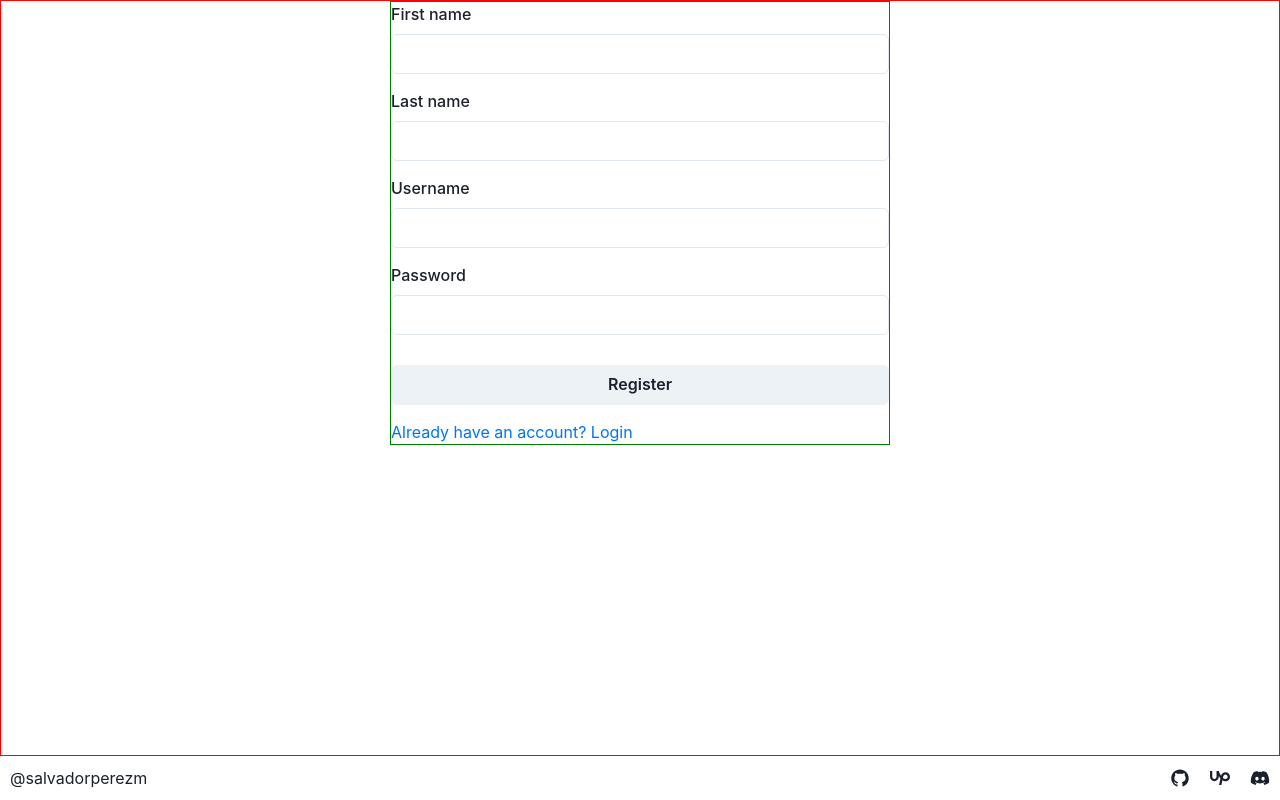
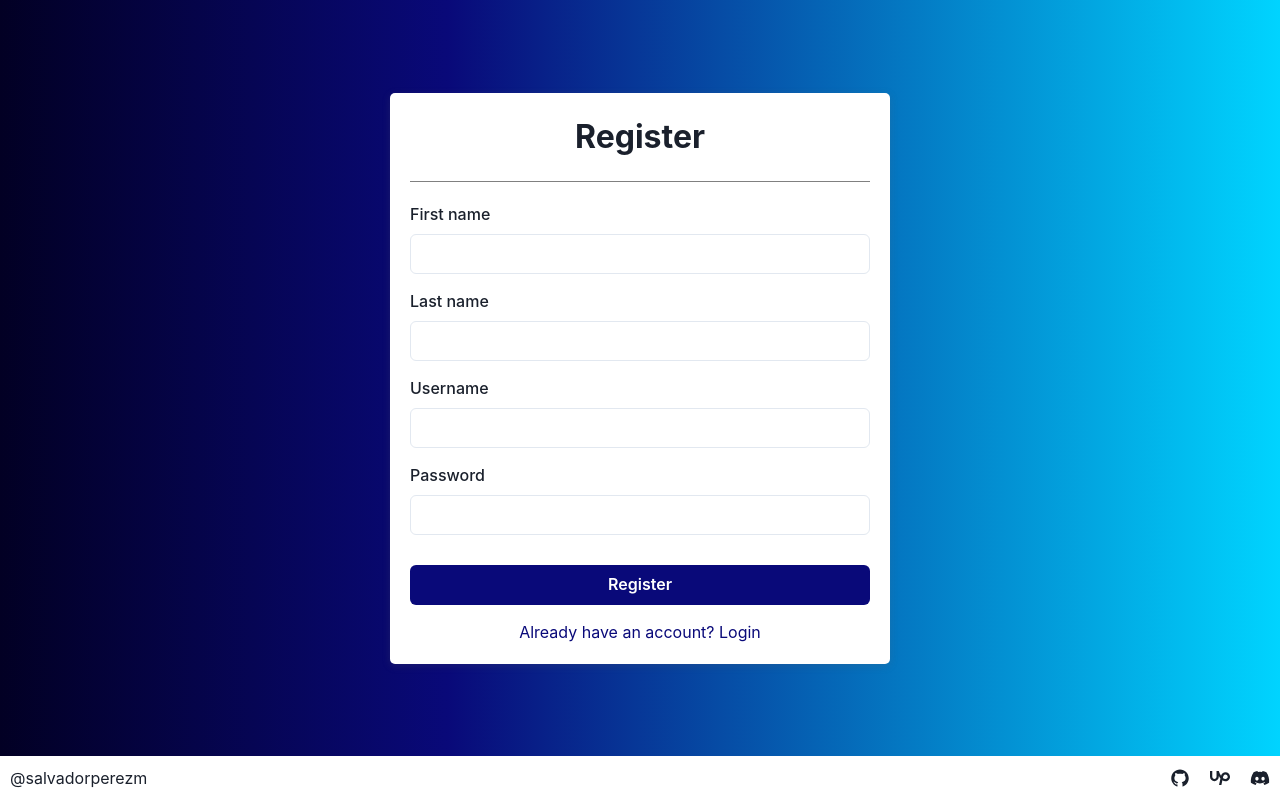
Before and after one commit to salvadorperezm/to-do-app, a React (Vite) app: page /register in a window 1280 px wide. Built offline with nearby package versions, Linux system fonts and the light colour scheme.

Commit message:
register styles done

```diff
--- a/src/chakra/theme.js
+++ b/src/chakra/theme.js
@@ -8,7 +8,8 @@ const breakpoints = {
 };
 
 const colors = {
-  main: "#0075f2",
+  main: "#090979",
+  secondary: "#00d4ff",
   black: "#000000",
   white: {
     400: "#fcfcfc",
--- a/src/pages/Register/Register.jsx
+++ b/src/pages/Register/Register.jsx
@@ -19,6 +19,8 @@ import {
   inputContainer,
   loginText,
   registerButton,
+  titleContainer,
+  titleText,
 } from "./RegisterStyles";
 import { FormLayout } from "../../layout";
 
@@ -64,6 +66,7 @@ export const Register = () => {
           duration: 3000,
           isClosable: true,
           position: "top",
+          color: "white",
         });
       }
     },
@@ -75,6 +78,9 @@ export const Register = () => {
         <Text></Text>
         <Box {...formContainer} as={"form"}>
           <Box {...inputContainer}>
+            <Box {...titleContainer}>
+              <Text {...titleText}>Register</Text>
+            </Box>
             <FormControl
               isInvalid={formik.errors.firstName && formik.touched.firstName}
             >
@@ -133,9 +139,9 @@ export const Register = () => {
           <Button {...registerButton} onClick={formik.handleSubmit}>
             Register
           </Button>
-          <Text {...loginText}>
-            Already have an account? <RouterLink to="/login">Login</RouterLink>
-          </Text>
+          <RouterLink to="/login">
+            <Text {...loginText}>Already have an account? Login</Text>
+          </RouterLink>
         </Box>
       </Box>
     </FormLayout>
--- a/src/pages/Register/RegisterStyles.js
+++ b/src/pages/Register/RegisterStyles.js
@@ -1,22 +1,52 @@
 export const container = {
-  border: `1px solid red`,
   height: `100%`,
+  background: `rgb(2,0,36)`,
+  background: `linear-gradient(90deg, rgba(2,0,36,1) 0%, rgba(9,9,121,1) 35%, rgba(0,212,255,1) 100%)`,
+  display: `flex`,
+  alignItems: `center`,
+  justifyContent: `center`,
 };
 
 export const formContainer = {
-  border: `1px solid green`,
-  px: { base: `10px`, md: `0px` },
+  backgroundColor: `white`,
+  px: { base: `10px`, md: `20px` },
+  py: `20px`,
   maxWidth: `500px`,
-  margin: `0 auto`,
+  boxShadow: `rgba(99, 99, 99, 0.2) 0px 2px 8px 0px`,
+  borderRadius: { base: `5px`, md: `5px` },
+  flex: `1`,
+  mx: { base: `10px`, md: `0px` },
+};
+
+export const titleContainer = {
+  borderBottom: `1px solid grey`,
+  pb: `20px`,
+  mb: `20px`,
+};
+
+export const titleText = {
+  fontWeight: `bold`,
+  fontSize: `2rem`,
+  textAlign: `center`,
 };
 
 export const loginText = {
   color: `main`,
+  _hover: {
+    textDecoration: `underline`,
+  },
+  textAlign: `center`,
 };
 
 export const registerButton = {
   width: `100%`,
   my: `15px`,
+  backgroundColor: `main`,
+  color: `white`,
+  _hover: {
+    backgroundColor: `main`,
+    color: `white`,
+  },
 };
 
 export const inputContainer = {
```
